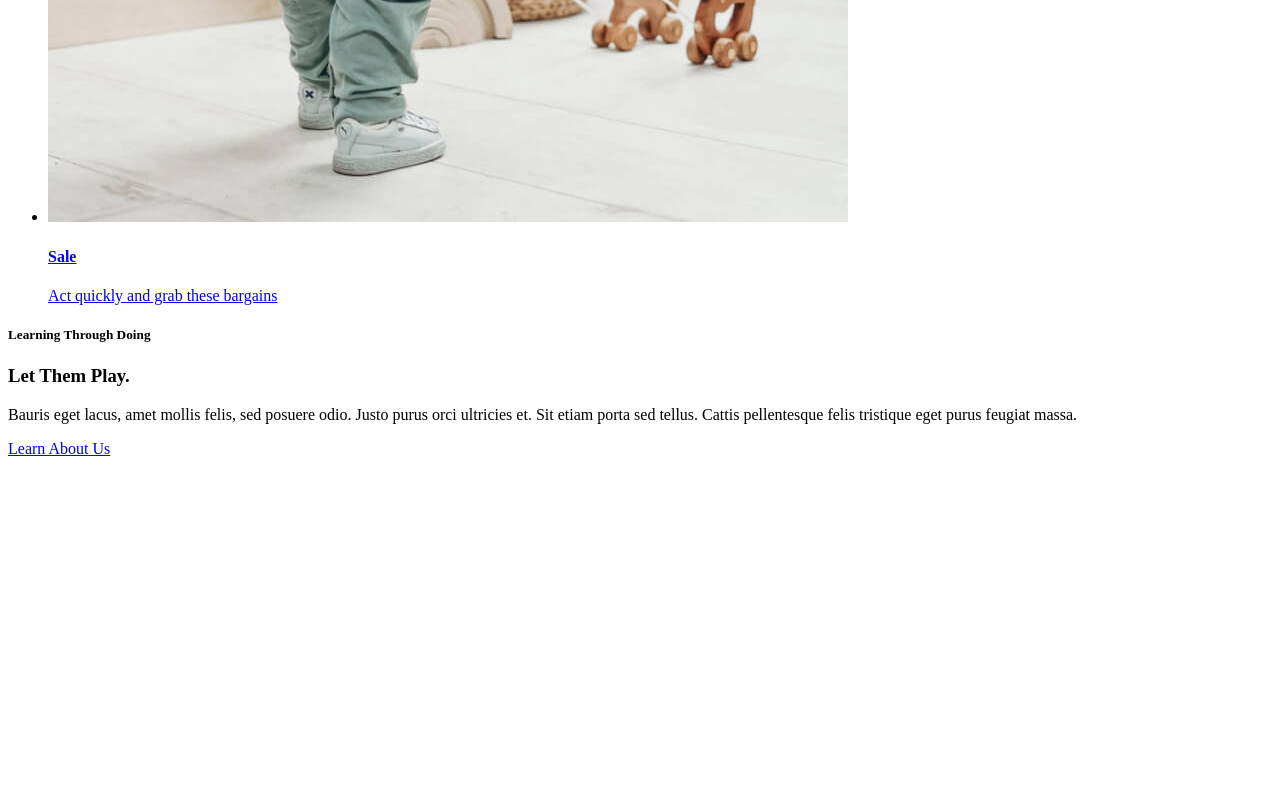
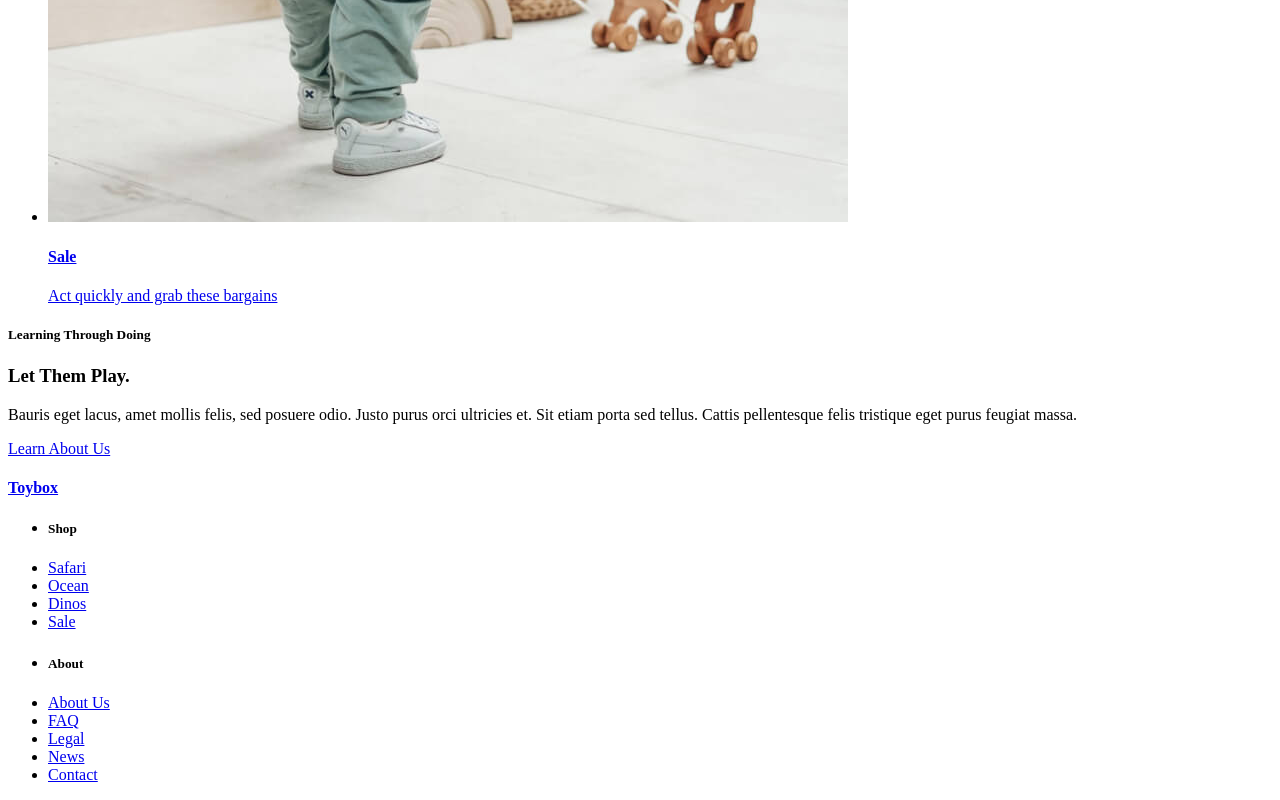
Before and after one commit to JoeLof/ecommerce, a plain HTML site: page index.html in a window 1280 px wide. Shown: the part 4978-5778 px from the top of the page. Before the commit the page ends 5444 px from the top, so only its background shows below. Drawn offline with Linux system fonts and the light colour scheme.

Commit message:
Finished footer section

```diff
--- a/index.html
+++ b/index.html
@@ -124,6 +124,62 @@
 	</main>
 
 	<!-- Footer Section -->
+	<footer class="footer" id="footer">
+		<div class="wrapper">
+			<div class="footerFlex">
+				<!-- Flex Item 1 - LOGO -->
+				<a href="./index.html" class="logo">
+					<h4>Toybox</h4>
+				</a>
+
+				<!-- Flex Item 2 - Footer Menu -->
+				<div class="footerNav">
+					<nav>
+						<!-- List 1 - SHOP -->
+						<ul class="footerShop">
+							<li>
+								<h5>Shop</h5>
+							</li>
+							<li>
+								<a href="#">Safari</a>
+							</li>
+							<li>
+								<a href="#">Ocean</a>
+							</li>
+							<li>
+								<a href="#">Dinos</a>
+							</li>
+							<li>
+								<a href="#">Sale</a>
+							</li>
+						</ul>
+						<!-- List 2 - ABOUT -->
+						<ul class="footerAbout">
+							<li>
+								<h5>About</h5>
+							</li>
+							<li>
+								<a href="#">About Us</a>
+							</li>
+							<li>
+								<a href="#">FAQ</a>
+							</li>
+							<li>
+								<a href="#">Legal</a>
+							</li>
+							<li>
+								<a href="#">News</a>
+							</li>
+							<li>
+								<a href="./contact.html">Contact</a>
+							</li>
+						</ul>
+						<!-- List 3 - TEMPLATE -->
+					</nav>
+				</div>
+			</div>
+		</div>
+	</footer>
 
 
 
```
